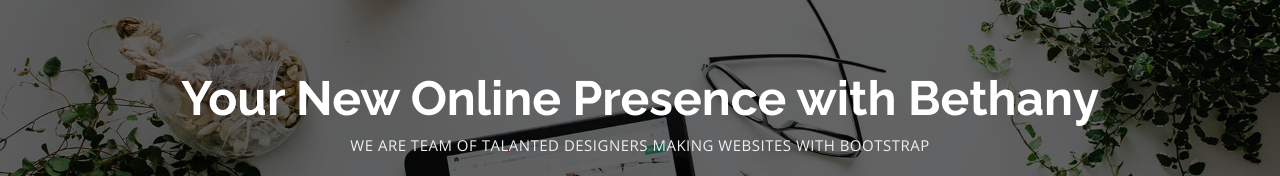
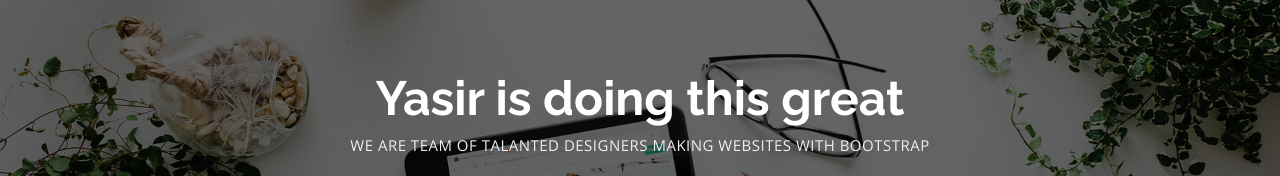
Before and after one commit to nvyasir/dstifaheem, a plain HTML site: page index.html in a window 1280 px wide. Shown: the part 198-374 px from the top of the page. Drawn offline with nearby package versions, Linux system fonts and the light colour scheme.

Commit message:
Second Commit

```diff
--- a/index.html
+++ b/index.html
@@ -84,7 +84,7 @@
   <!-- ======= Hero Section ======= -->
   <section id="hero" class="d-flex align-items-center">
     <div class="container text-center position-relative" data-aos="fade-in" data-aos-delay="200">
-      <h1>Your New Online Presence with Bethany</h1>
+      <h1>Yasir is doing this great</h1>
       <h2>We are team of talanted designers making websites with Bootstrap</h2>
       <a href="#about" class="btn-get-started scrollto">Get Started</a>
     </div>
```
